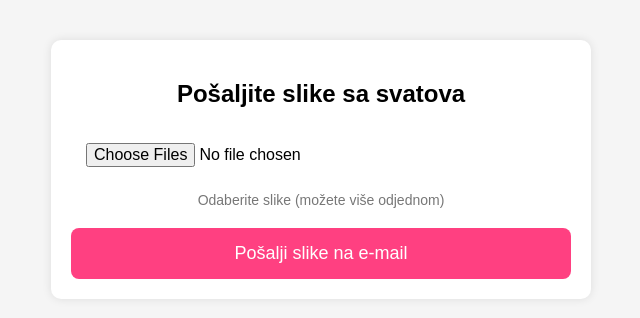
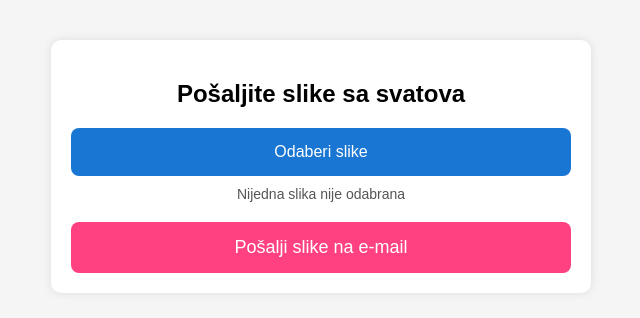
Before and after one commit to MVuko123/Svatovi, a plain HTML site: page index.html in a window 1280 px wide. Shown: the whole page, without its empty margins (319-959 px from the left). Drawn offline with nearby package versions, Linux system fonts and the light colour scheme.

Commit message:
Update index.html

```diff
--- a/index.html
+++ b/index.html
@@ -3,7 +3,7 @@
 <head>
   <meta charset="UTF-8" />
   <meta name="viewport" content="width=device-width, initial-scale=1.0" />
-  <title>Slanje slika za svatove</title>
+  <title>Pošalji slike za svatove</title>
   <script src="https://cdn.jsdelivr.net/npm/emailjs-com@3/dist/email.min.js"></script>
   <style>
     body {
@@ -31,13 +31,35 @@
       margin-bottom: 20px;
     }
 
-    input[type="file"] {
+    .custom-upload {
+      display: flex;
+      flex-direction: column;
+      align-items: center;
+      gap: 10px;
       width: 100%;
-      padding: 15px;
-      font-size: 16px;
     }
 
-    button {
+    .custom-upload button {
+      background-color: #1976d2;
+      color: white;
+      border: none;
+      padding: 15px 20px;
+      font-size: 16px;
+      border-radius: 8px;
+      cursor: pointer;
+      width: 100%;
+    }
+
+    .custom-upload button:hover {
+      background-color: #1565c0;
+    }
+
+    #fileLabel {
+      font-size: 14px;
+      color: #555;
+    }
+
+    .send-button {
       background-color: #ff4081;
       color: white;
       border: none;
@@ -49,27 +71,41 @@
       width: 100%;
     }
 
-    button:hover {
+    .send-button:hover {
       background-color: #e73370;
-    }
-
-    .note {
-      font-size: 14px;
-      color: #777;
-      margin-top: 10px;
     }
   </style>
 </head>
 <body>
   <div class="container">
     <h2>Pošaljite slike sa svatova</h2>
-    <input type="file" id="fileInput" accept="image/*" multiple capture="environment" />
-    <div class="note">Odaberite slike (možete više odjednom)</div>
-    <button onclick="sendImages()">Pošalji slike na e-mail</button>
+
+    <div class="custom-upload">
+      <button type="button" onclick="document.getElementById('fileInput').click()">
+        Odaberi slike
+      </button>
+      <span id="fileLabel">Nijedna slika nije odabrana</span>
+      <input type="file" id="fileInput" accept="image/*" multiple capture="environment" style="display: none;" />
+    </div>
+
+    <button class="send-button" onclick="sendImages()">Pošalji slike na e-mail</button>
   </div>
 
   <script>
-    emailjs.init("g42tnmFpURrlkWGUF"); // Public Key
+    emailjs.init("g42tnmFpURrlkWGUF"); // Tvoj public key
+
+    // Ažuriranje broja odabranih slika
+    document.getElementById("fileInput").addEventListener("change", function () {
+      const count = this.files.length;
+      const label = document.getElementById("fileLabel");
+      if (count === 0) {
+        label.textContent = "Nijedna slika nije odabrana";
+      } else if (count === 1) {
+        label.textContent = "1 slika odabrana";
+      } else {
+        label.textContent = `${count} slika odabrano`;
+      }
+    });
 
     async function sendImages() {
       const files = document.getElementById("fileInput").files;
```
